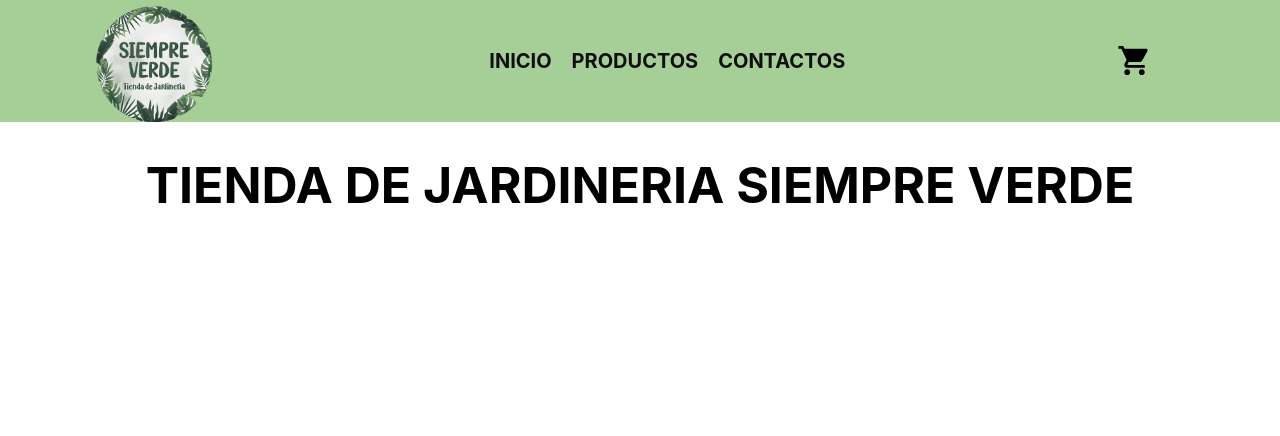
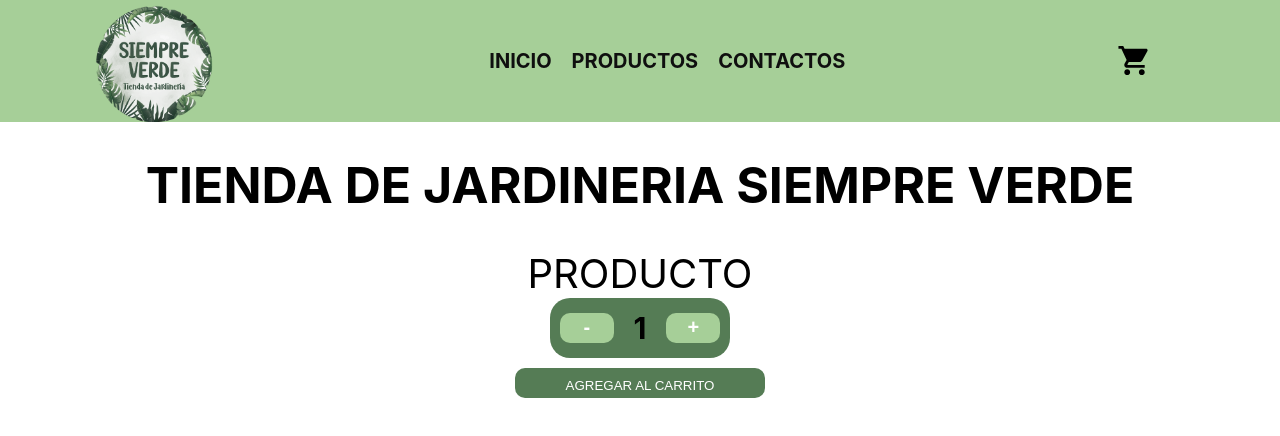
Before and after one commit to florfranso/react-perez, a React (Create React App) app: page / in a window 1280 px wide. Shown: the top 436 px of the page. Built offline with nearby package versions, Linux system fonts and the light colour scheme.

Commit message:
contador con boton

```diff
--- a/src/App.js
+++ b/src/App.js
@@ -1,12 +1,16 @@
 import React from "react";
-import NavBar from "./components/NavBar"; //o ./components/NavBar/NavBar
-import ItemListContainer from "./components/ItemListContainer";
+import NavBar from "./components/NavBar.js";
+import ItemListContainer from "./Containers/ItemListContaine/ItemListContainer";
 
 const App = () => {
+
+  const mensaje = "TIENDA DE JARDINERIA SIEMPRE VERDE"
+
+
   return (
     <>
       < NavBar />
-      < ItemListContainer greeting= "TIENDA DE JARDINERIA SIEMPRE VERDE"/>
+      < ItemListContainer greeting= {mensaje}/>
     </>
   )
 }
--- /dev/null
+++ b/src/Containers/ItemListContaine/ItemListContainer.js
@@ -0,0 +1,30 @@
+import React from 'react';
+import ItemCount from '../../components/ItemCount';
+
+const ItemListContainer = ({ greeting }) => {
+
+    const agregarAlCarrito = (contador) => {
+        console.log("LOS PRODUCTOS FUERON CARGADOS CON EXITO");
+    }
+
+    return (
+        < >
+            <h1 style={styles.estilo}>{greeting}</h1>
+            < ItemCount stock={7} initial={1} onAdd={agregarAlCarrito} />
+        </>
+    )
+}
+
+
+//ESTILOS
+
+const styles = {
+    estilo: {
+        display: 'flex',
+        fontSize: 50,
+        justifyContent: 'center',
+    }
+
+}
+
+export default ItemListContainer
--- /dev/null
+++ b/src/components/ItemCount.js
@@ -0,0 +1,116 @@
+
+import React, { useState } from 'react';
+
+
+const ItemCount = ({ stock, initial, onAdd }) => {
+
+    const [contador, setContador] = useState(initial);
+
+
+    const decremento = () => {
+        if (contador >= initial) {
+            setContador(contador - 1);
+        }
+    }
+
+    const aumento = () => {
+        setContador(contador + 1);
+    }
+
+    const cantidadSeleccionada = () => {
+        onAdd(contador);
+    }
+
+
+
+    return (
+        <>
+            <div style={styles.producto}>PRODUCTO</div>
+            <div style={styles.contenedor}>
+                <button style={styles.boton} onClick={decremento}> - </button>
+                <h1 style={styles.numero}> {contador} </h1>
+                <button
+                    disabled={contador >= stock}
+                    onClick={aumento}
+                    style={styles.boton}
+                > + </button>
+            </div>
+            <div style={styles.contenedorAgregar}>
+                <button style={styles.agregar} onClick={cantidadSeleccionada}> AGREGAR AL CARRITO </button>
+            </div>
+        </>
+    )
+}
+
+
+
+//Estilos
+
+const styles = {
+    producto: {
+        display: 'flex',
+        fontSize: 40,
+        alignItems: 'center',
+        justifyContent: 'center',
+    },
+
+    contenedor: {
+        display: 'flex',
+        fontSize: 20,
+        flexDirection: 'row',
+        backgroundColor: ' #557C55',
+        justifyContent: 'center',
+        height: 40,
+        padding: 10,
+        borderRadius: 20,
+        marginLeft: 550,
+        marginRight: 550,
+        alignItems: 'center',
+    },
+
+    boton: {
+        display: 'flex',
+        width: 70,
+        height: 30,
+        justifyContent: 'center',
+        alignItems: 'center',
+        backgroundColor: '#A6CF98',
+        border: 'none',
+        borderRadius: 10,
+        fontWeight: 'bold',
+        fontSize: 20,
+        color: 'white',
+    },
+
+    numero: {
+        display: 'flex',
+        margin: 20,
+        fontSize: 30,
+    },
+
+    contenedorAgregar: {
+        justifyContent: 'center',
+        display: 'flex',
+
+    },
+
+
+    agregar: {
+        display: 'flex',
+        width: 250,
+        height: 30,
+        justifyContent: 'center',
+        alignContent: 'center',
+        border: 'none',
+        borderRadius: 10,
+        marginTop: 10,
+        padding: 10,
+        backgroundColor: ' #557C55',
+        color: 'white',
+
+    }
+
+
+}
+
+export default ItemCount
--- a/src/components/ItemListContainer.js
+++ /dev/null
@@ -1,23 +0,0 @@
-import React from 'react'
-
-const ItemListContainer = (props) => {
-    return (
-        <div >
-            <h1 style={styles.estilo}>{props.greeting}</h1>
-        </div>
-    )
-}
-
-
-//ESTILOS
-
-const styles = {
-    estilo: {
-        display: 'flex',
-        fontSize: 50,
-        justifyContent: 'center',
-    }
-
-}
-
-export default ItemListContainer
--- a/src/components/NavBar.js
+++ b/src/components/NavBar.js
@@ -1,6 +1,6 @@
 import React from "react";
 import logo from '../assets/logo.png';
-import CartWidget from "./CartWidget";
+import CartWidget from "../components/CartWidget/CartWidget";
 
 const NavBar = () => {
     return (
```
Also changed, not shown: src/components/CartWidget/CartWidget.js (renamed from src/components/CartWidget.js).
